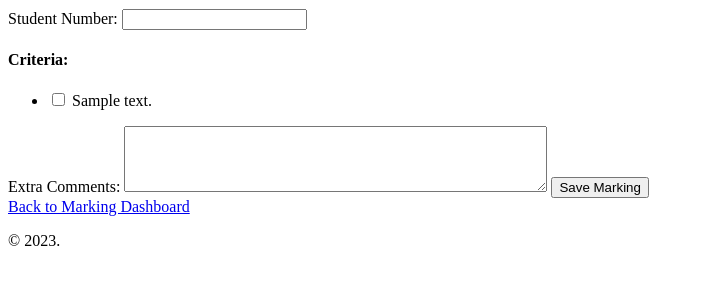
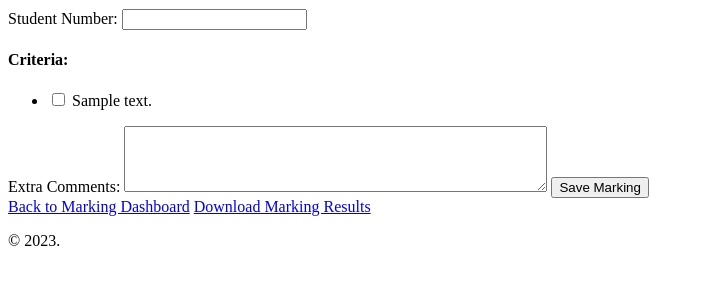
Before and after one commit to trrine/marking_assistant, a Django app: page /mark_task/1/1/ in a window 1280 px wide. Shown: the part 247-547 px from the top of the page, without its empty margins (0-704 px from the left). Run offline with Django 4.2, Linux system fonts and the light colour scheme; tables that the repository leaves empty hold one stand-in row (values such as "Sample post").

Commit message:
Add export results functionality

```diff
--- a/marking_assistant_app/templates/mark_task.html
+++ b/marking_assistant_app/templates/mark_task.html
@@ -35,4 +35,5 @@
     </form>
 
     <a href="{% url 'start_marking' %}">Back to Marking Dashboard</a>
+    <a href="{% url 'download_results' %}">Download Marking Results</a>
 {% endblock %}
--- a/marking_assistant_app/urls.py
+++ b/marking_assistant_app/urls.py
@@ -8,4 +8,5 @@ urlpatterns = [
     path("start_marking/", views.start_marking_view, name="start_marking"),
     path("edit_assignment/<int:assignment_id>/", views.edit_assignment_view, name="edit_assignment"),
     path("mark_task/<int:assignment_id>/<int:task_id>/", views.mark_task_view, name="mark_task"),
+    path("download_results", views.download_results_view, name="download_results"),
 ]
--- a/marking_assistant_app/views.py
+++ b/marking_assistant_app/views.py
@@ -1,8 +1,12 @@
 from collections import defaultdict
+import os
 from django.shortcuts import render, redirect, get_object_or_404
+
+from marking_assistant_app.utils import generate_marking_results_excel
 from .forms import AssignmentForm, CriteriaForm, TaskForm
 from .models import Assignment, Task, Criteria
 from django.forms import modelformset_factory
+from django.http import HttpResponse, FileResponse
 
 def index_view(request):
     return render(request, "index.html")
@@ -200,7 +204,6 @@ def mark_task_view(request, assignment_id, task_id):
                 mark_deduction = criteria.marks
                 feedback = criteria.feedback_comment
                 task_marks -= mark_deduction
-
                 feedback_comments.append(feedback + " (-" + str(mark_deduction) + ").")
 
         # Add extra comment from user if not empty
@@ -236,19 +239,30 @@ def mark_task_view(request, assignment_id, task_id):
         # Update the session with the modified marking_results_data
         request.session["marking_results_data"] = marking_results_data
 
-        print(marking_results_data)
-
-
     return render(request, "mark_task.html", {
         "assignment": assignment,
         "task": task,
     })
 
-def download_marking_results(request, task_id):
+def download_results_view(request):
     # Retrieve the marking results data from the session
     marking_results_data = request.session.get("marking_results_data", [])
 
-    if not marking_results_data:
-        # Handle the case when there are no marking results
-        # You can return an error message or handle it as needed
-        pass
+    if marking_results_data:
+        # Generate the Excel file for marking results and save it temporarily on the server
+        excel_file_path = generate_marking_results_excel(marking_results_data)
+
+        if os.path.exists(excel_file_path):
+            try:
+                # Clear the session data
+                request.session.pop("marking_results_data")
+
+                # Serve the Excel file for download
+                return FileResponse(open(excel_file_path, "rb"), as_attachment=True, filename="marking_results.xlsx")
+
+            except Exception as e:
+                print(e)
+                return HttpResponse("Error while serving the file", status=500)
+
+    # Handle cases where there are no marking results
+    return HttpResponse("No marking results found", status=404)
--- a/marking_assistant_project/urls.py
+++ b/marking_assistant_project/urls.py
@@ -16,8 +16,15 @@ Including another URLconf
 """
 from django.contrib import admin
 from django.urls import include, path
+from django.conf.urls.static import static
+
+from marking_assistant_project import settings
 
 urlpatterns = [
     path("admin/", admin.site.urls),
     path("", include("marking_assistant_app.urls"))
 ]
+
+# To enable serving media files in development mode
+if settings.DEBUG:
+    urlpatterns += static(settings.MEDIA_URL, document_root=settings.MEDIA_ROOT)
```
Also changed, not shown: marking_assistant_app/apps.py (+10 -0 lines), marking_assistant_app/utils.py (added, +21 -0 lines), marking_assistant_project/settings.py (+10 -0 lines), 1 other file.
